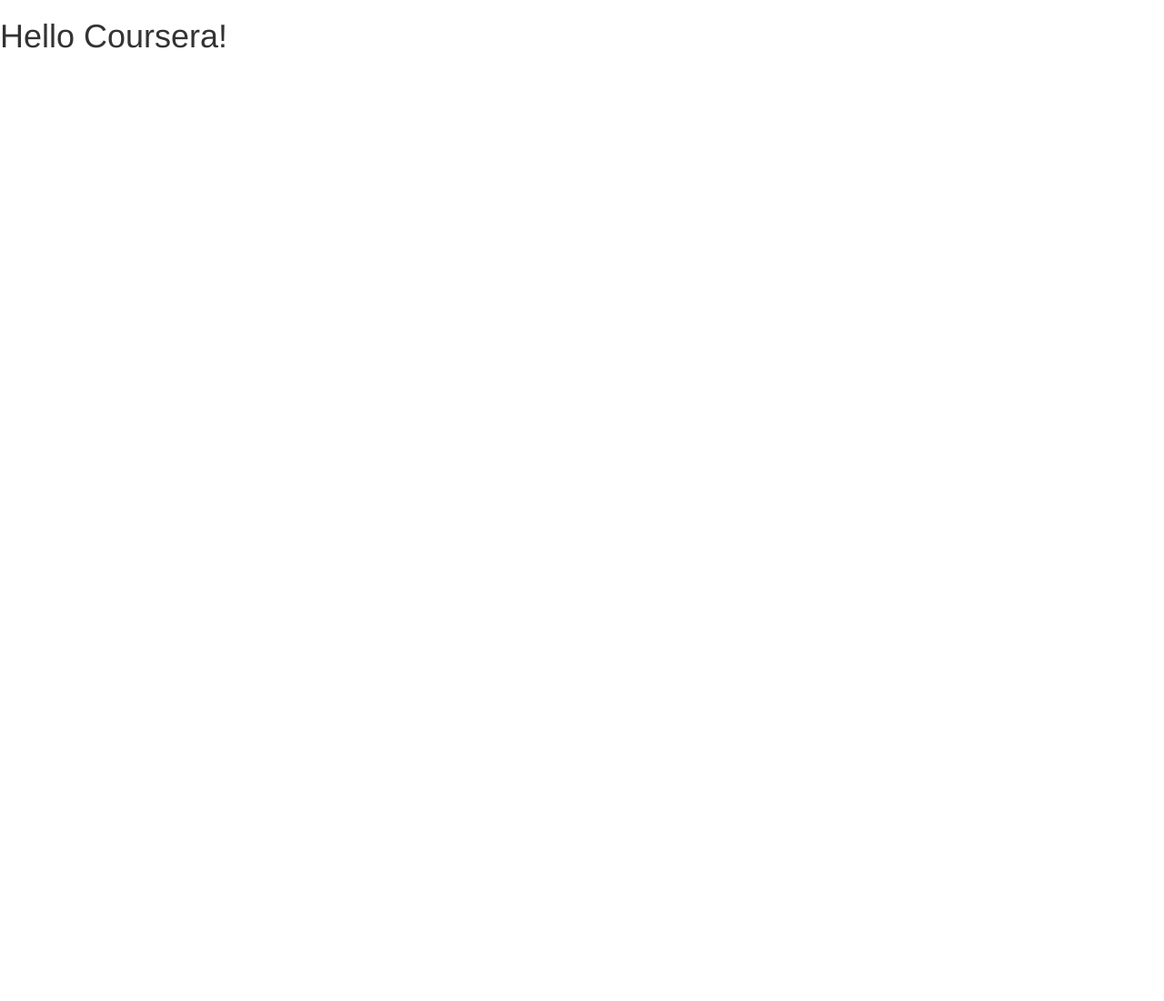
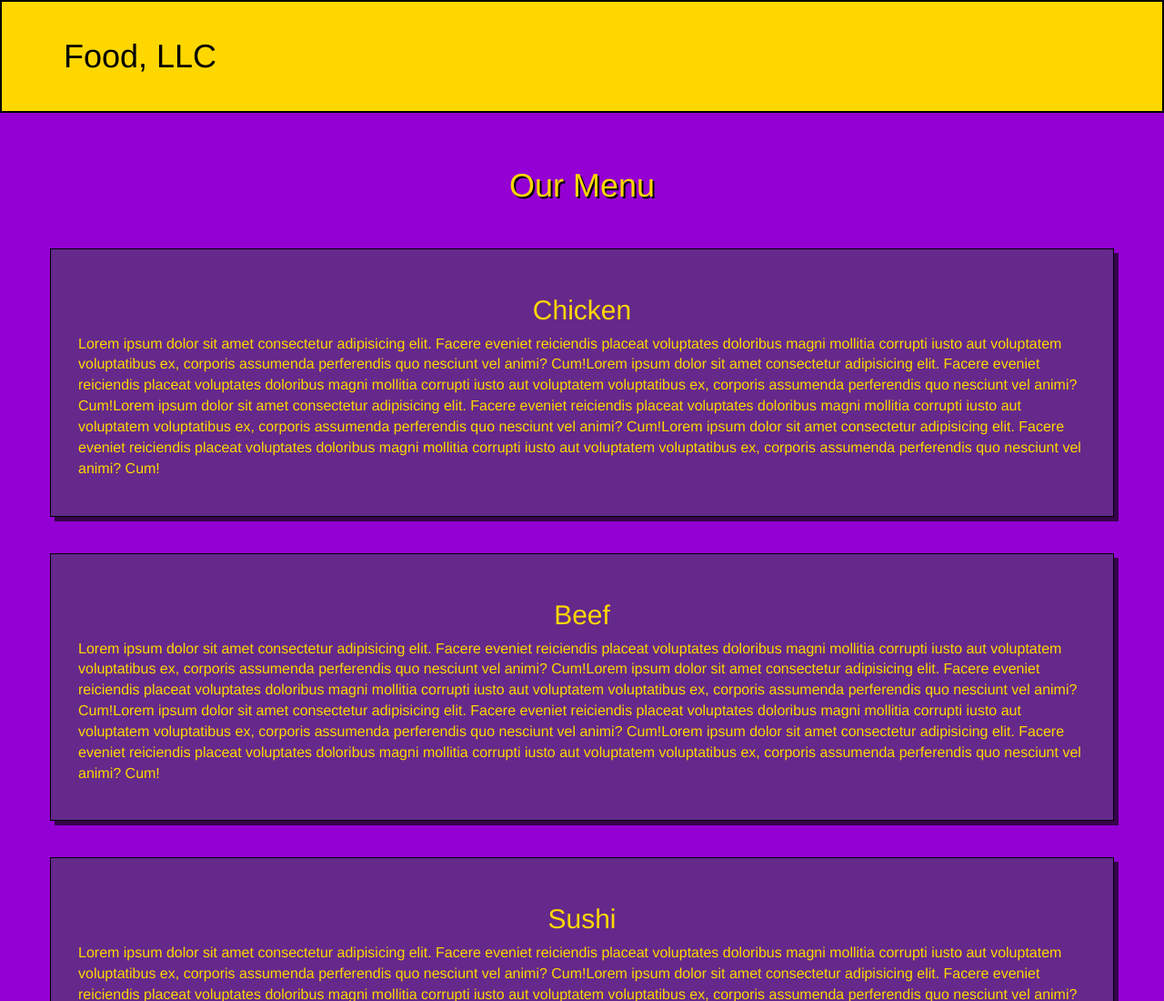
Before and after one commit to CoderZ820/module-3-solution, a plain HTML site: page index.html in a window 1280 px wide. Shown: the top 1100 px of the page at 91% size. Before the commit the page ends 800 px from the top, so only its background shows below. Drawn offline with Linux system fonts and the light colour scheme; files that its build step writes are made by us from their sources; files whose address does not match are found by name.

Commit message:
Reconfigured html and css, main page complete.

```diff
--- a/index.html
+++ b/index.html
@@ -12,14 +12,60 @@
       <script src="https://oss.maxcdn.com/respond/1.4.2/respond.min.js"></script>
     <![endif]-->
 
-    <title>Bootstrap Starter Page</title>
-    <link rel="stylesheet" href="css/bootstrap.min.css">
-    <link rel="stylesheet" href="css/styles.css">
+    <title>Food, LLC</title>
+    <link rel="stylesheet" href="bootstrap.min.css">
+    <link rel="stylesheet" href="styles.css">
   </head>
 <body>
+  <header>
+    <nav id="header-nav" class="navbar navbar-default">
+      <div class="container">
+        <div class="navbar-header">
+          <div class="navbar-brand">
+            <h1>Food, LLC</h1>
+          </div>
+            <button type="button" class="navbar-toggle collapsed" data-toggle="collapse" data-target="#collapsable-nav" aria-expanded="false">
+              <span class="sr-only">Toggle navigation</span>
+              <span class="icon-bar"></span>
+              <span class="icon-bar"></span>
+              <span class="icon-bar"></span>
+            </button>
+        </div>
+        <div id="collapsable-nav" class="collapse navbar-collapse">
+          <ul id="nav-list" class="nav navbar-nav navbar-right">
+            <li class="visible-xs active">
 
-  <h1>Hello Coursera!</h1>
-
+            </li>
+          </ul>
+        </div>
+      </div>
+    </nav>
+  </header>
+<!-- End Header -->
+<!-- Begin Main Content -->
+  <div id="main-content" class="container col-md-12 col-sm-12 col-xs-12">
+    <div class="page-header">
+      <h1>Our Menu</h1>
+    </div>
+    <div class="chicken">
+          <h2>Chicken</h2>
+            <p class="chicken-content">
+          Lorem ipsum dolor sit amet consectetur adipisicing elit. Facere eveniet reiciendis placeat voluptates doloribus magni mollitia corrupti iusto aut voluptatem voluptatibus ex, corporis assumenda perferendis quo nesciunt vel animi? Cum!Lorem ipsum dolor sit amet consectetur adipisicing elit. Facere eveniet reiciendis placeat voluptates doloribus magni mollitia corrupti iusto aut voluptatem voluptatibus ex, corporis assumenda perferendis quo nesciunt vel animi? Cum!Lorem ipsum dolor sit amet consectetur adipisicing elit. Facere eveniet reiciendis placeat voluptates doloribus magni mollitia corrupti iusto aut voluptatem voluptatibus ex, corporis assumenda perferendis quo nesciunt vel animi? Cum!Lorem ipsum dolor sit amet consectetur adipisicing elit. Facere eveniet reiciendis placeat voluptates doloribus magni mollitia corrupti iusto aut voluptatem voluptatibus ex, corporis assumenda perferendis quo nesciunt vel animi? Cum!
+            </p>
+    </div>
+    <div class="beef">
+          <h2>Beef</h2>
+            <p class="beef-content">
+              Lorem ipsum dolor sit amet consectetur adipisicing elit. Facere eveniet reiciendis placeat voluptates doloribus magni mollitia corrupti iusto aut voluptatem voluptatibus ex, corporis assumenda perferendis quo nesciunt vel animi? Cum!Lorem ipsum dolor sit amet consectetur adipisicing elit. Facere eveniet reiciendis placeat voluptates doloribus magni mollitia corrupti iusto aut voluptatem voluptatibus ex, corporis assumenda perferendis quo nesciunt vel animi? Cum!Lorem ipsum dolor sit amet consectetur adipisicing elit. Facere eveniet reiciendis placeat voluptates doloribus magni mollitia corrupti iusto aut voluptatem voluptatibus ex, corporis assumenda perferendis quo nesciunt vel animi? Cum!Lorem ipsum dolor sit amet consectetur adipisicing elit. Facere eveniet reiciendis placeat voluptates doloribus magni mollitia corrupti iusto aut voluptatem voluptatibus ex, corporis assumenda perferendis quo nesciunt vel animi? Cum!
+            </p>
+    </div>
+    <div class="sushi">
+          <h2>Sushi</h2>
+            <p class="sushi-content">
+              Lorem ipsum dolor sit amet consectetur adipisicing elit. Facere eveniet reiciendis placeat voluptates doloribus magni mollitia corrupti iusto aut voluptatem voluptatibus ex, corporis assumenda perferendis quo nesciunt vel animi? Cum!Lorem ipsum dolor sit amet consectetur adipisicing elit. Facere eveniet reiciendis placeat voluptates doloribus magni mollitia corrupti iusto aut voluptatem voluptatibus ex, corporis assumenda perferendis quo nesciunt vel animi? Cum!Lorem ipsum dolor sit amet consectetur adipisicing elit. Facere eveniet reiciendis placeat voluptates doloribus magni mollitia corrupti iusto aut voluptatem voluptatibus ex, corporis assumenda perferendis quo nesciunt vel animi? Cum!Lorem ipsum dolor sit amet consectetur adipisicing elit. Facere eveniet reiciendis placeat voluptates doloribus magni mollitia corrupti iusto aut voluptatem voluptatibus ex, corporis assumenda perferendis quo nesciunt vel animi? Cum!
+             </p>
+    </div>
+  </div>
   <!-- jQuery (Bootstrap JS plugins depend on it) -->
   <script src="js/jquery-1.11.3.min.js"></script>
   <script src="js/bootstrap.min.js"></script>
--- a/styles.css
+++ b/styles.css
@@ -0,0 +1,46 @@
+body {
+    font-size: 16px;
+    background-color: #9400d3;
+}
+
+.container {
+    height: 120px;
+}
+#header-nav {
+    background-color: #ffd700;
+    border-radius: 0;
+    border: 2px solid black;
+}
+
+h1 {
+    margin: 0;
+}
+.navbar-brand > h1 {
+    color: black;
+    padding-top: 25px;
+}
+/* End Navbar and Header */
+/* Begin Main Content */
+.page-header {
+    color:#ffd700;
+    text-shadow: 2px 2px black;
+    text-align: center;
+    border: none;
+}
+
+h2 {
+    color:#ffd700;
+    text-align: center;
+}
+
+.chicken, .beef, .sushi {
+    background-color: rgb(100, 41, 139);
+    border: 1px solid black;
+    box-shadow: 5px 5px rgb(53, 3, 75);
+    padding: 30px;
+    margin: 40px;
+}
+
+.chicken-content, .beef-content, .sushi-content {
+    color:#ffd700;
+}
```
